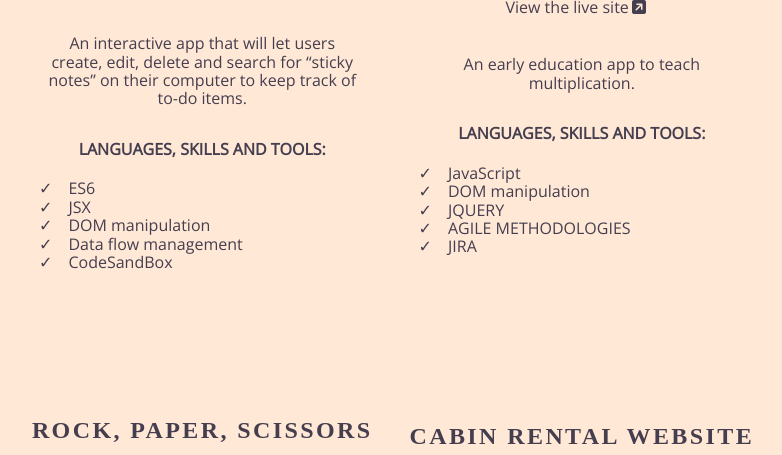
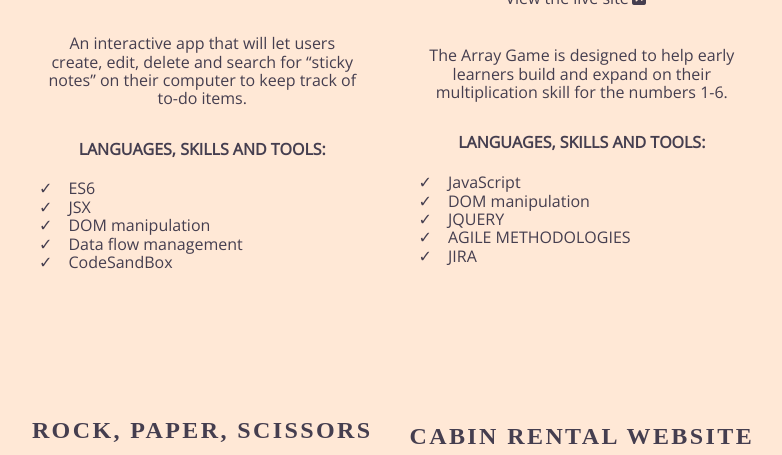
Before and after one commit to er1927/personal-portfolio, a website built with Parcel: page index.html in a window 1280 px wide. Shown: the part 856-1311 px from the top of the page, without its empty margins (248-1030 px from the left). Built offline with nearby package versions, Linux system fonts and the light colour scheme; a web font is replaced by a local one.

Commit message:
Updated description of latest project added.

```diff
--- a/index.html
+++ b/index.html
@@ -56,7 +56,7 @@
         <h2 class="project-title">The Array Game</h2>
         <p><a href="https://the-array-game-mvp.vercel.app/" target="_blank" title="Visit The Array Game's live site!"><img src="./img/0000.png" alt="Screenshot of The Array game."></a>
         <a href="https://the-array-game-mvp.vercel.app/" target="_blank">View the live site<i class="fa-solid fa-square-arrow-up-right"></i></a></p>
-        <p>An early education app to teach multiplication.
+        <p>The Array Game is designed to help early learners build and expand on their multiplication skill for the numbers 1-6.
         </p>
         <h4>Languages, skills and tools: </h4>
         <ul>
```
